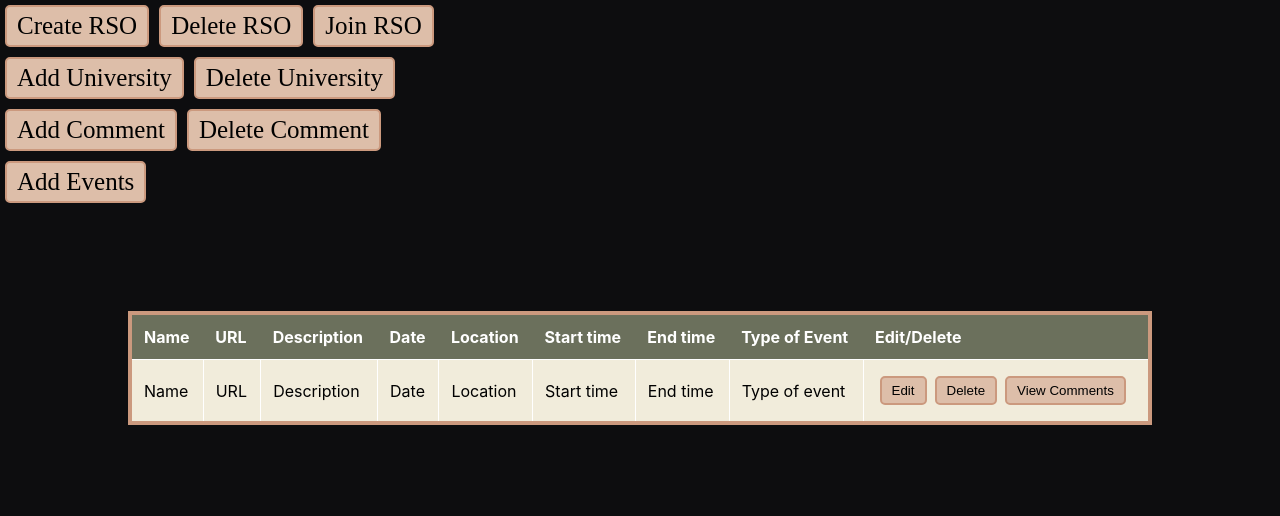
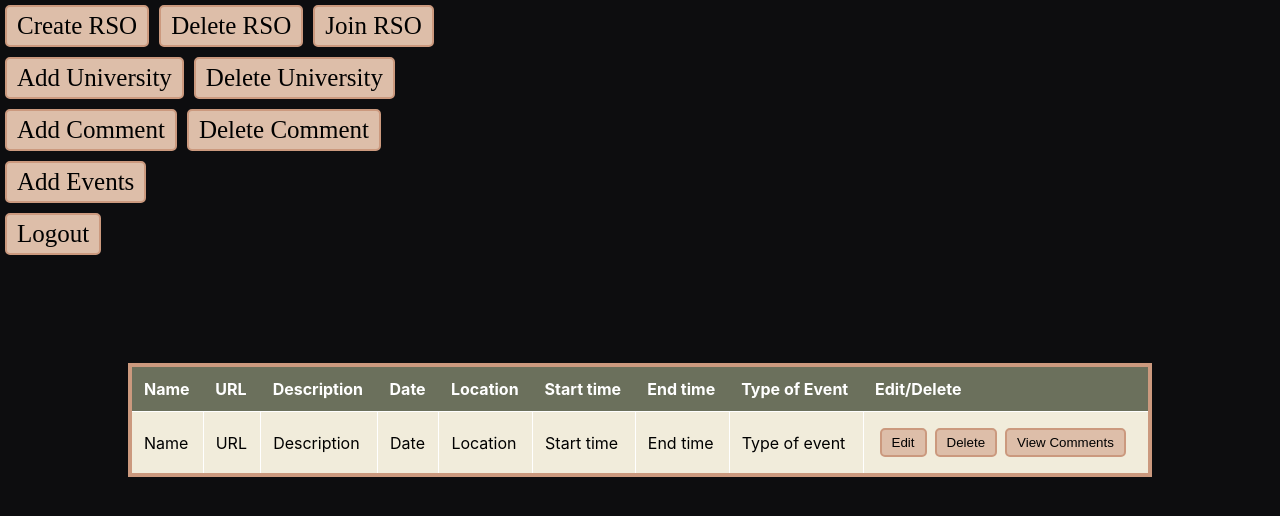
Before and after one commit to Nick1052/DBReact, a React (Create React App) app: page /pages/MainPage.js in a window 1280 px wide. Shown: the top 516 px of the page. Built offline with nearby package versions, Linux system fonts and the light colour scheme.

Commit message:
Added logout.

```diff
--- a/src/components/CustomPopUp.js
+++ b/src/components/CustomPopUp.js
@@ -1,5 +1,5 @@
 import React, {useState} from "react";
-import CloseButton from 'react-bootstrap/CloseButton';
+
 
 
 function Popup(props) {
@@ -366,6 +366,7 @@ function Popup(props) {
             <div className="pop-up-inner">
               <div class="inputValues">
                 {props.children}
+                <button type = "button" className="popup-close-btn" onClick={() => props.setTrigger(false)}>Cancel </button>
                 <button type = "button" className="popup-close-btn" onClick={handleSubmitButton}>Submit</button>
                 {/* {props.children} */}
                 </div>
--- a/src/pages/MainPage.js
+++ b/src/pages/MainPage.js
@@ -36,6 +36,9 @@ function MainPage() {
                 </div>
                 <div className="eventsControls">
                     <button className="controlsB" onClick= {() => handleButtonClick("addEvent")}>Add Events</button>
+                </div>
+                <div className="eventsControls">
+                    <button className="controlsB" onClick= {() => console.log('FIX HERE')}>Logout</button>
                 </div>
             </div>
             <div className="table-container">
```
